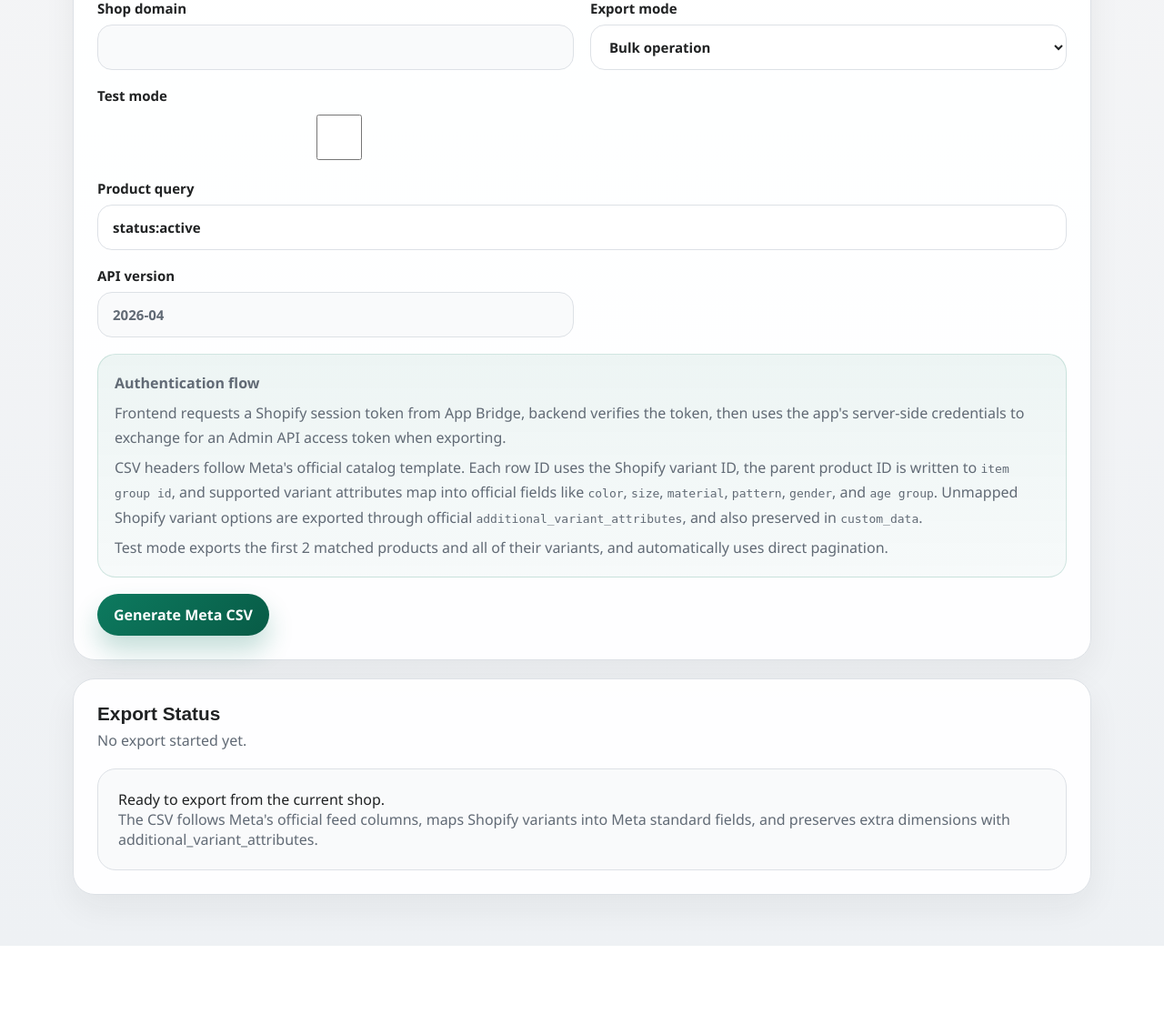
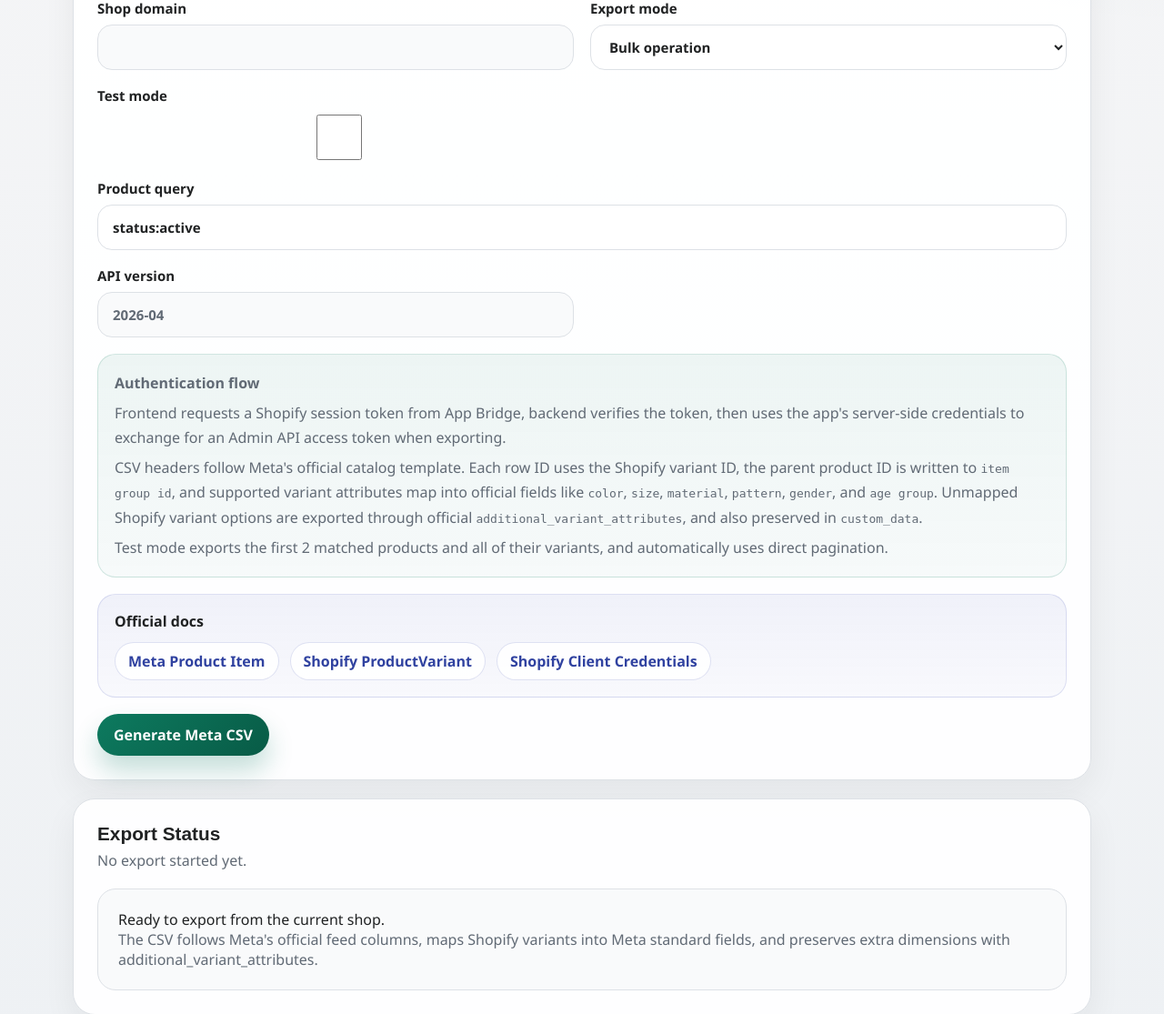
Before and after one commit to Treessss/shopify-case-customizer, a FastAPI app: page / in a window 1280 px wide. Shown: the part 467-1582 px from the top of the page at 91% size. Before the commit the page ends 1507 px from the top, so only its background shows below. Run offline with FastAPI, Linux system fonts and the light colour scheme; some libraries are stand-ins or nearby versions.

Commit message:
feat: add official docs links to embedded app

```diff
--- a/app/static/styles.css
+++ b/app/static/styles.css
@@ -220,6 +220,41 @@
   line-height: 1.7;
 }
 
+.docs-card {
+  display: grid;
+  gap: 12px;
+  padding: 18px;
+  border: 1px solid rgba(75, 91, 183, 0.16);
+  border-radius: var(--radius-lg);
+  background: linear-gradient(180deg, rgba(75, 91, 183, 0.08), rgba(75, 91, 183, 0.03));
+}
+
+.docs-links {
+  display: flex;
+  flex-wrap: wrap;
+  gap: 12px;
+}
+
+.docs-links a {
+  display: inline-flex;
+  align-items: center;
+  min-height: 42px;
+  padding: 0 14px;
+  border: 1px solid rgba(75, 91, 183, 0.18);
+  border-radius: 999px;
+  background: rgba(255, 255, 255, 0.9);
+  color: #3042a0;
+  font-weight: 700;
+  text-decoration: none;
+  transition: transform 140ms ease, box-shadow 140ms ease, border-color 140ms ease;
+}
+
+.docs-links a:hover {
+  transform: translateY(-1px);
+  border-color: rgba(75, 91, 183, 0.34);
+  box-shadow: 0 10px 20px rgba(75, 91, 183, 0.12);
+}
+
 .primary,
 .ghost {
   display: inline-flex;
@@ -313,6 +348,10 @@
     grid-template-columns: 1fr;
   }
 
+  .docs-links {
+    flex-direction: column;
+  }
+
   .shell {
     width: min(100vw - 20px, 100%);
     padding-top: 18px;
--- a/app/templates/index.html
+++ b/app/templates/index.html
@@ -122,6 +122,33 @@
               happens inline and the download starts immediately when ready.
             </p>
             {% endif %}
+          </div>
+
+          <div class="full docs-card">
+            <p class="callout-title">Official docs</p>
+            <div class="docs-links">
+              <a
+                href="https://developers.facebook.com/docs/marketing-api/reference/product-item/"
+                target="_blank"
+                rel="noreferrer"
+              >
+                Meta Product Item
+              </a>
+              <a
+                href="https://shopify.dev/docs/api/admin-graphql/latest/objects/ProductVariant"
+                target="_blank"
+                rel="noreferrer"
+              >
+                Shopify ProductVariant
+              </a>
+              <a
+                href="https://shopify.dev/docs/apps/build/authentication-authorization/access-tokens/client-credentials"
+                target="_blank"
+                rel="noreferrer"
+              >
+                Shopify Client Credentials
+              </a>
+            </div>
           </div>
 
           <button type="submit" class="primary">Generate Meta CSV</button>
```
